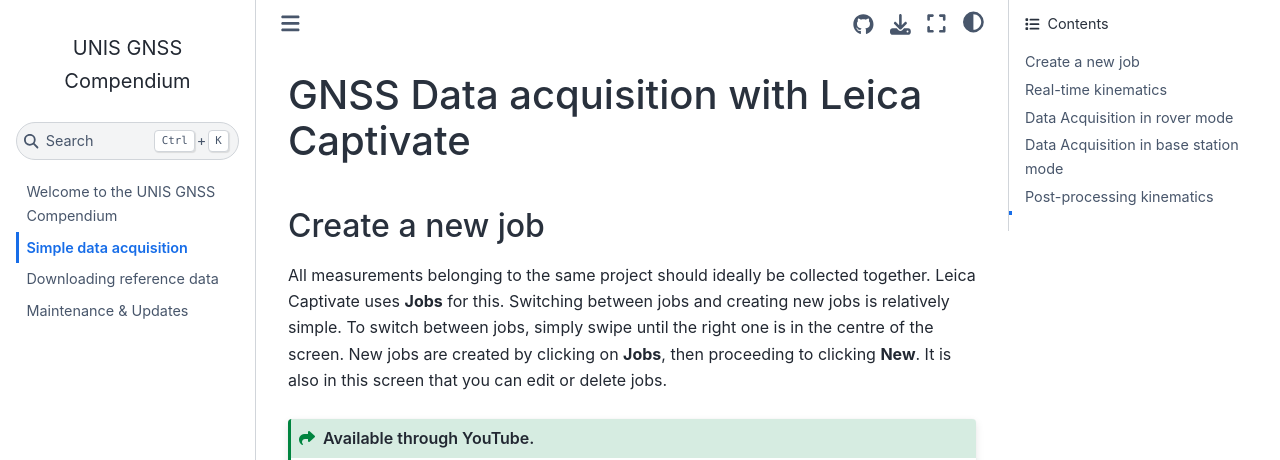
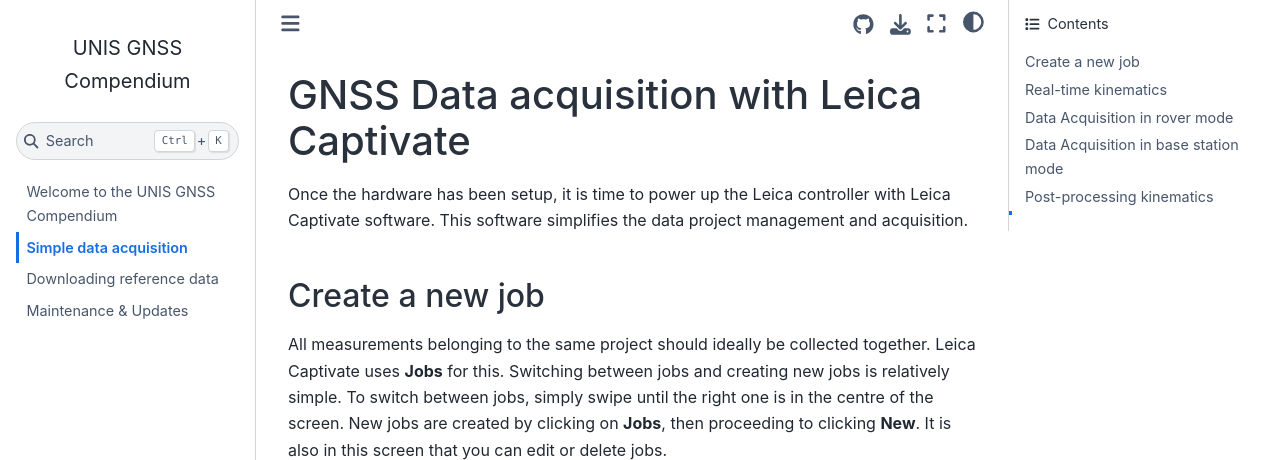
Before and after one commit to UNISvalbard/gnss-compendium, a Jupyter Book: the page built from GNSS_acquisition.md, in a window 1280 px wide and 900 px high, cut to the strip 0-460 px from the top of the window. Built offline with Jupyter Book 1.0.4 settings and Sphinx 7.4.7 and the Sphinx Book theme 1.1.4, drawn with Linux system fonts in a browser that asks for light colours.

Commit message:
commit changes

```diff
--- a/GNSS_acquisition.md
+++ b/GNSS_acquisition.md
@@ -1,4 +1,7 @@
 # GNSS Data acquisition with Leica Captivate
+
+Once the hardware has been setup, it is time to power up the Leica controller with Leica Captivate software.
+This software simplifies the data project management and acquisition.
 
 ## Create a new job
 
--- a/_toc.yml
+++ b/_toc.yml
@@ -2,7 +2,7 @@
 # Learn more at https://jupyterbook.org/customize/toc.html
 
 format: jb-book
-root: intro
+root: readme
 chapters:
 - file: GNSS_acquisition
   title: Simple data acquisition
```
Also changed, not shown: readme.md (renamed from intro.md).
